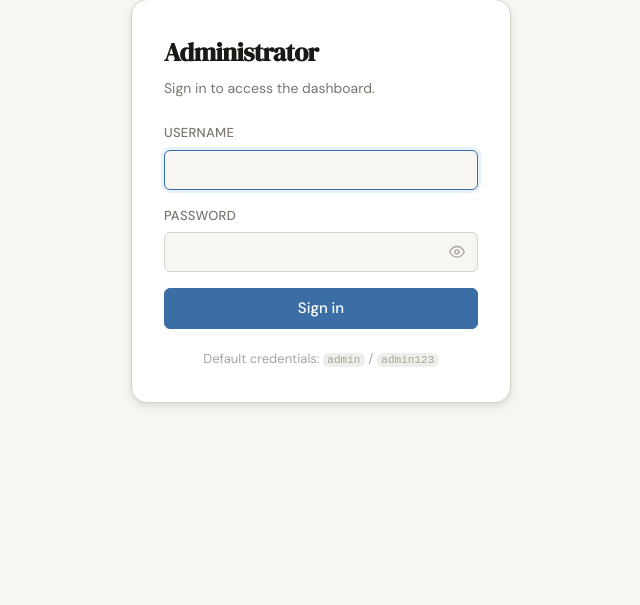
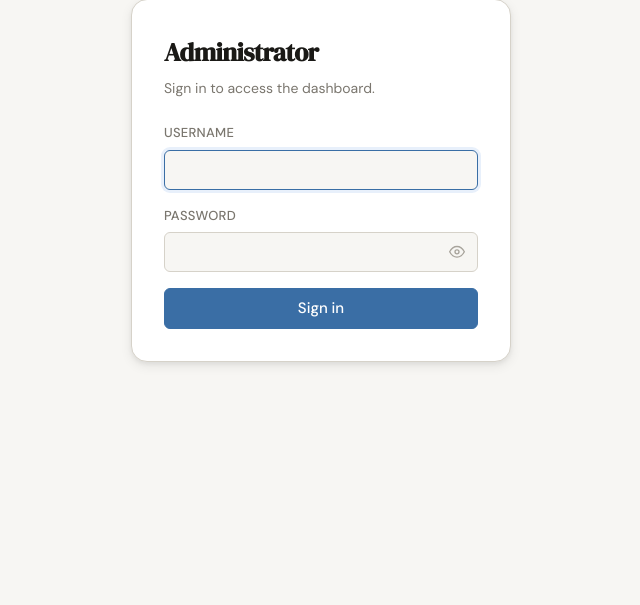
Before and after one commit to DavidMANZI-093/weather_app, a Flask app: page /admin/login in a window 1280 px wide. Shown: the part 129-734 px from the top of the page, without its empty margins (319-959 px from the left). Run offline with Flask 3, Linux system fonts and the light colour scheme.

Commit message:
artifact(templates) remove default credentials hint from admin login page

```diff
--- a/templates/admin_login.html
+++ b/templates/admin_login.html
@@ -46,7 +46,6 @@
             <button type="submit" class="btn btn--primary btn--full">Sign in</button>
         </form>
 
-        <p class="auth-hint">Default credentials: <code>admin</code> / <code>admin123</code></p>
     </div>
 </div>
 {% endblock %}
```
